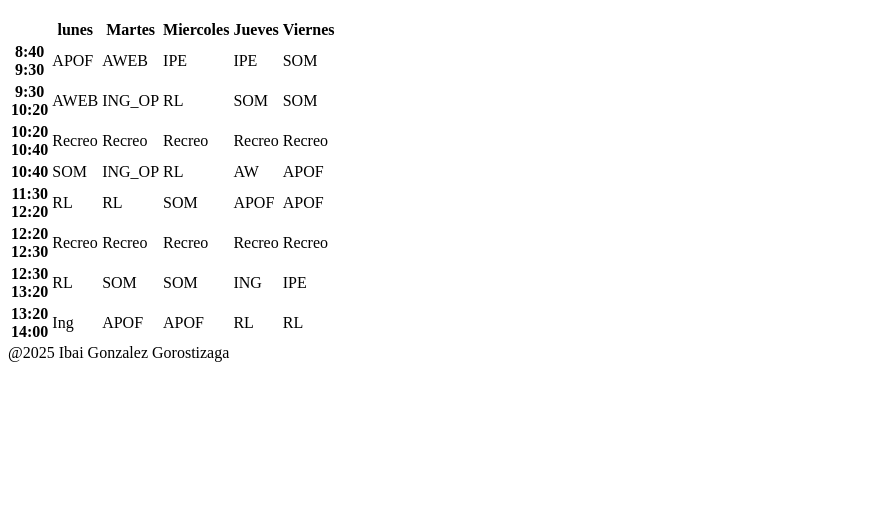
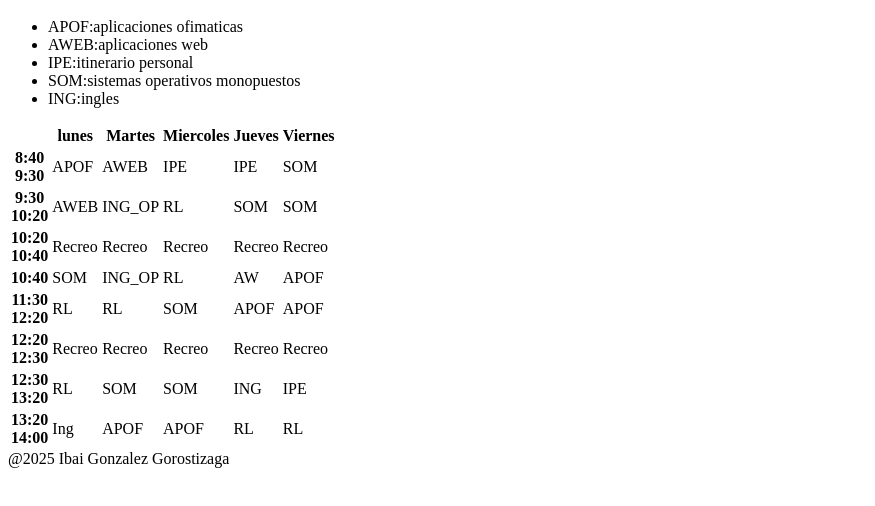
Before and after one commit to IbaiGongozalezGorostizaga/tablas, a plain HTML site: page index.html in a window 1280 px wide. Shown: the part 48-554 px from the top of the page, without its empty margins (0-875 px from the left). Drawn offline with Linux system fonts and the light colour scheme.

Commit message:
el horario de clase con leyenda, pie de pagina y cabecera

```diff
--- a/index.html
+++ b/index.html
@@ -9,6 +9,15 @@
     <header>
         <h1 style="text-align: center;">Este es mi horario de clase</h1>
     </header>
+    <div>
+        <ul>
+            <li>APOF:aplicaciones ofimaticas</li>
+            <li>AWEB:aplicaciones web</li>
+            <li>IPE:itinerario personal</li>
+            <li>SOM:sistemas operativos monopuestos</li>
+            <li>ING:ingles</li>
+        </ul>
+    </div>
   <table>
     <tr>
         <th>      </th>
```
